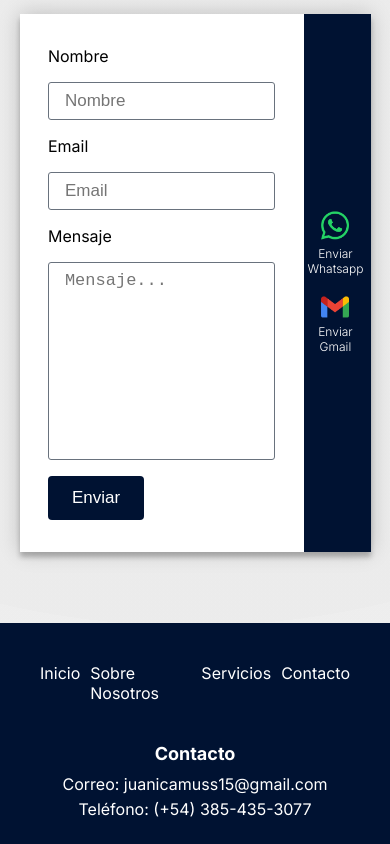
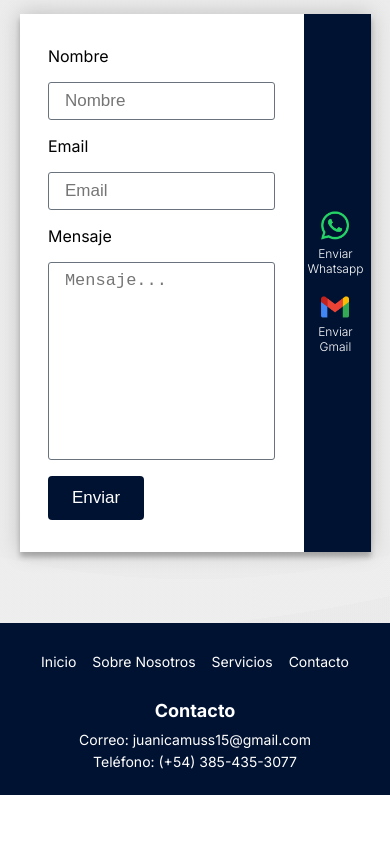
Before and after one commit to Juanicamuss21/Agencia-Digital, a React (Vite) app: page / in a window 390 px wide. Shown: the part 3551-4395 px from the top of the page. After the commit the page ends 4346 px from the top, so only its background shows below. Built offline with nearby package versions, Linux system fonts and the light colour scheme.

Commit message:
Sistema de mails en función

```diff
--- a/src/components/Contact/Contact.jsx
+++ b/src/components/Contact/Contact.jsx
@@ -32,13 +32,13 @@ const Contact = () => {
 
         <div className='col-form'>
           <form className='form' ref={form} onSubmit={sendEmail}>
-            <label htmlFor="">Nombre</label>
-            <input type="text" placeholder="Nombre" />
-            <label htmlFor="">Email</label>
-            <input type="email" placeholder="Email" />
-            <label htmlFor="">Mensaje</label>
-            <textarea name="" id="" rows="10" placeholder='Mensaje...'></textarea>
-            <button type="submit" className='btn-form'>Enviar</button>
+            <label>Nombre</label>
+            <input type="text" placeholder="Nombre" name="from_name"/>
+            <label>Email</label>
+            <input type="email" placeholder="Email" name="email"/>
+            <label>Mensaje</label>
+            <textarea name="message" id="message" rows="10" placeholder='Mensaje...'></textarea>
+            <button type="submit" className='btn-form' value='Send'>Enviar</button>
           </form>
         </div>
 
--- a/src/components/Footer/Footer.css
+++ b/src/components/Footer/Footer.css
@@ -36,6 +36,15 @@
 
   @media (max-width: 480px) {
     .footer-sections {
-      gap: 10px;
+      gap: 1rem;
+      padding: 10px;
+    }
+
+    .footer-sections a{
+      font-size: 14px;
+    }
+
+    .footer-contact p {
+      font-size: 14px;
     }
   }
```
